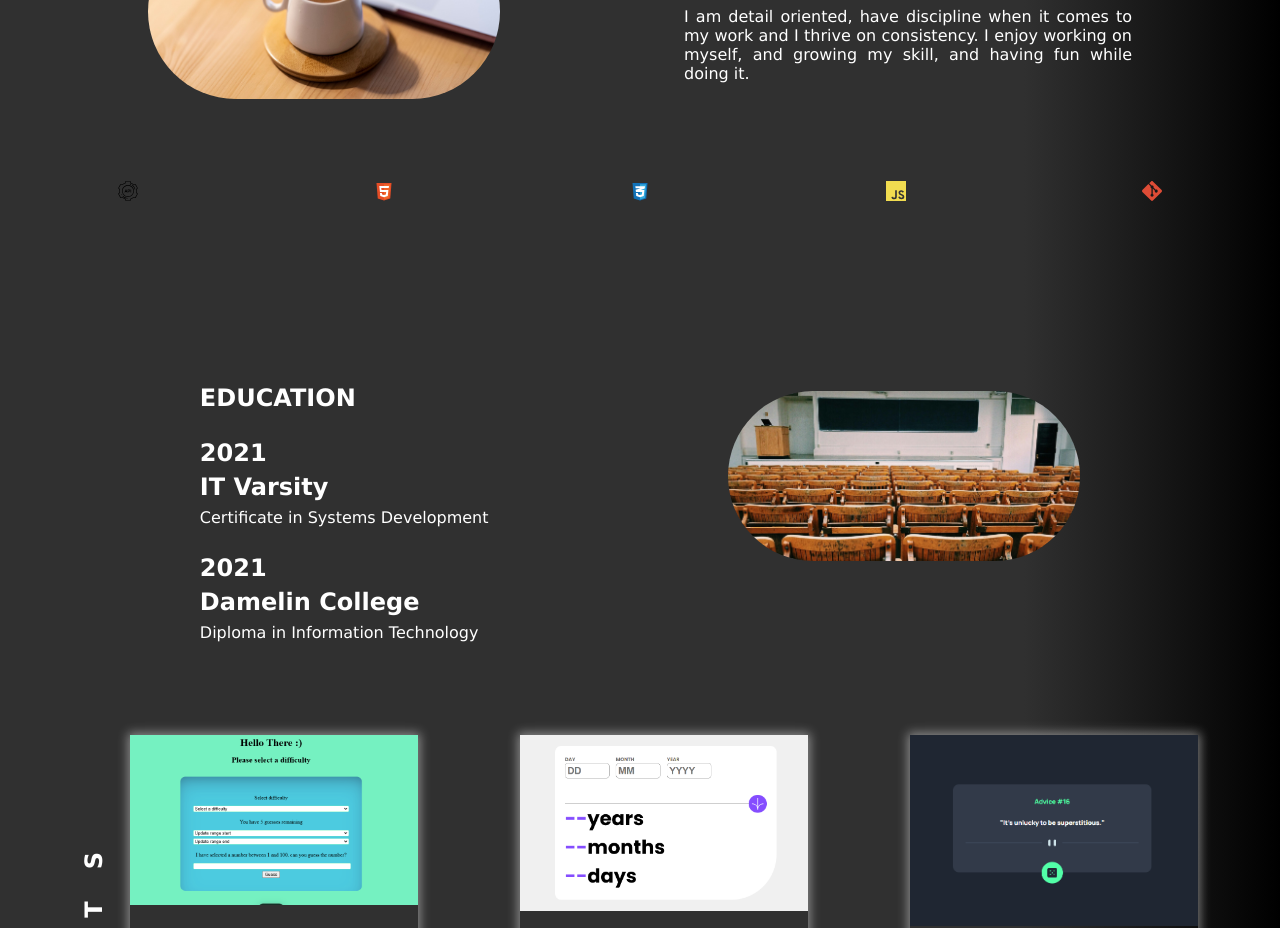
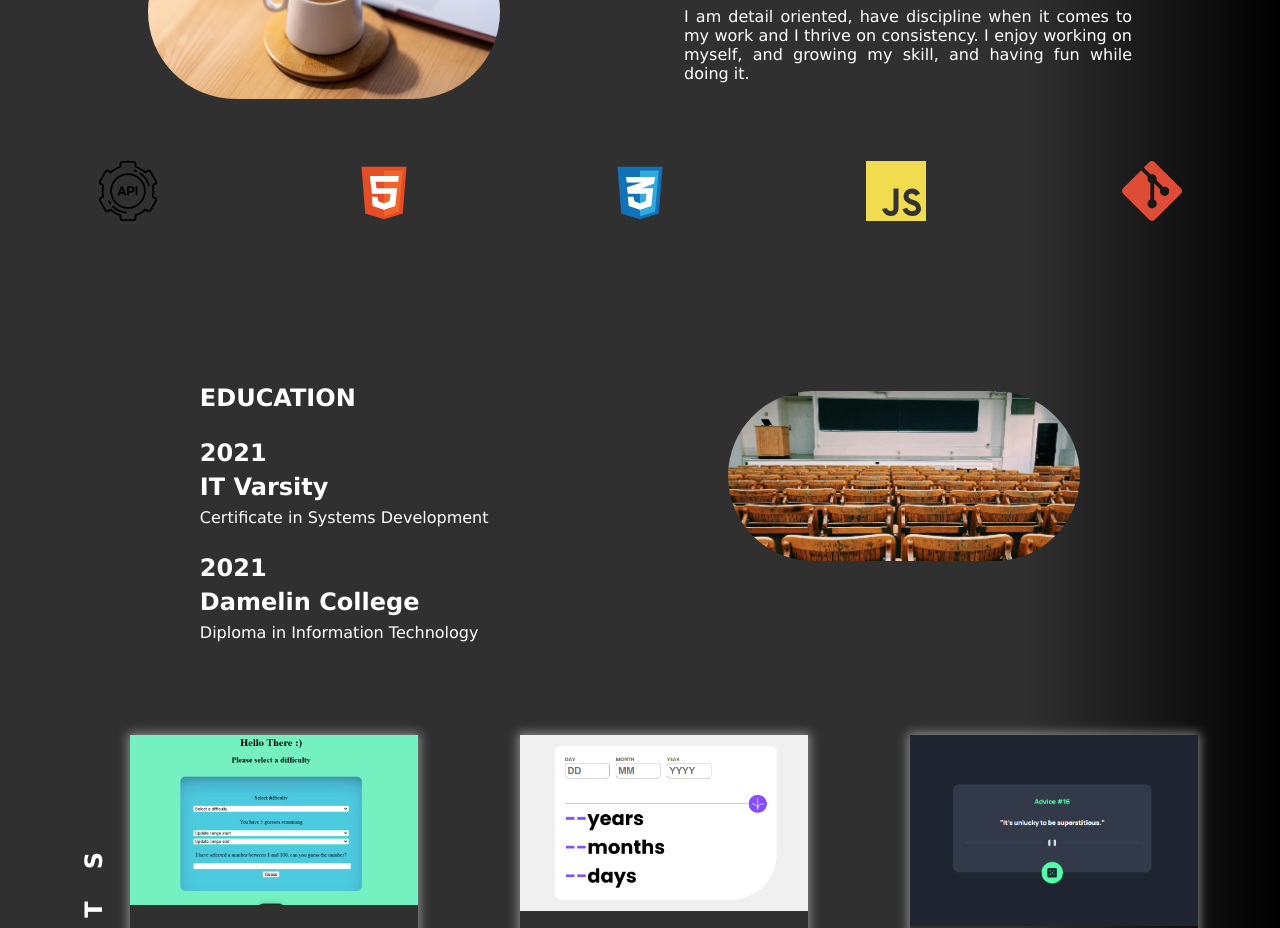
Before and after one commit to MthoNtanzi/portfolio, a Vue app: page / in a window 1280 px wide. Shown: the part 980-1908 px from the top of the page. Built offline with nearby package versions, Linux system fonts and the light colour scheme.

Commit message:
remove spacing between elements

```diff
--- a/src/views/AboutMe.vue
+++ b/src/views/AboutMe.vue
@@ -63,7 +63,7 @@
     .svgImg{
         width: 120px;
         height: 120px;
-        padding-inline: 50px;
+        padding-inline: 30px;
     }
 
     .main{
```
